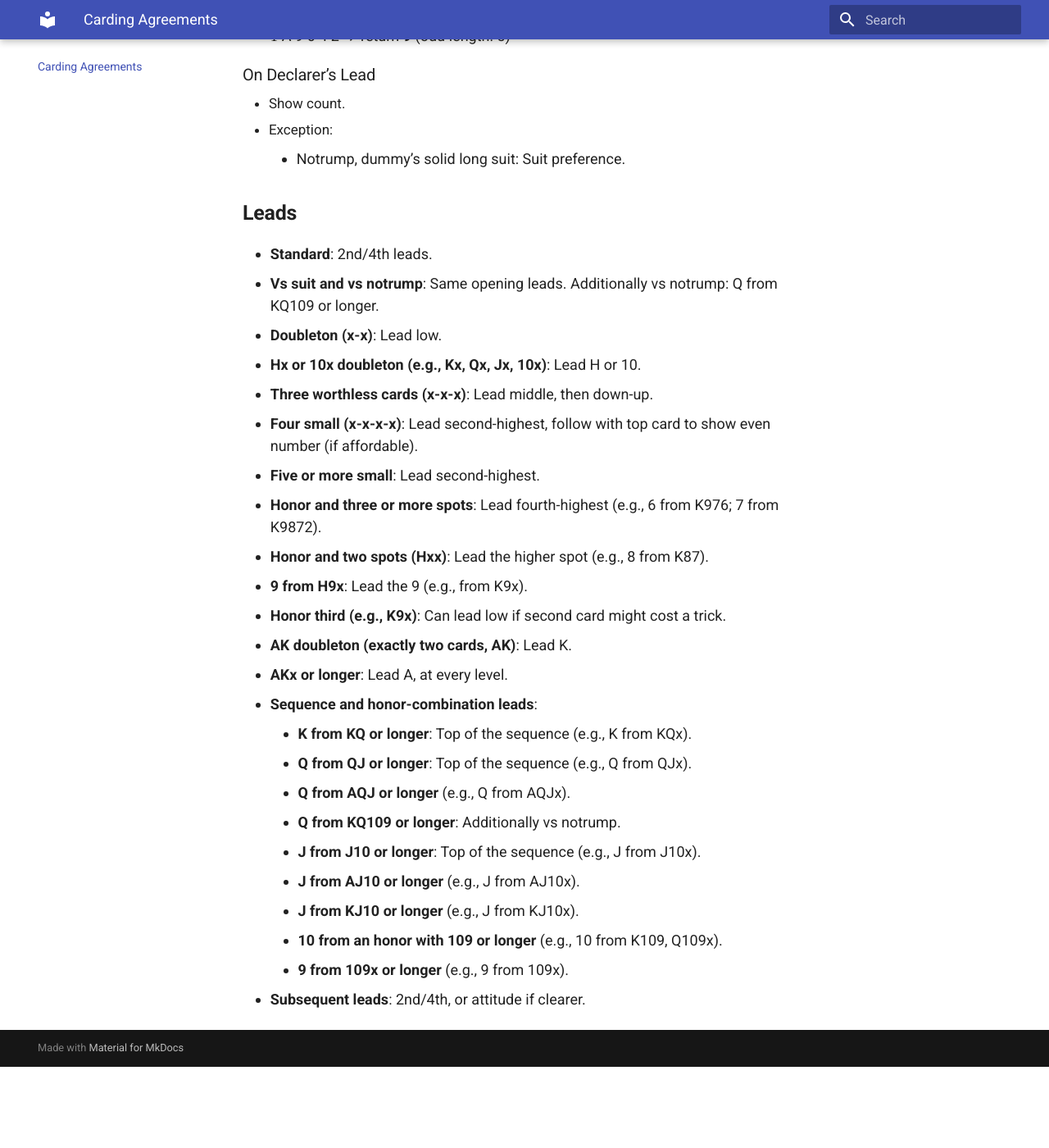
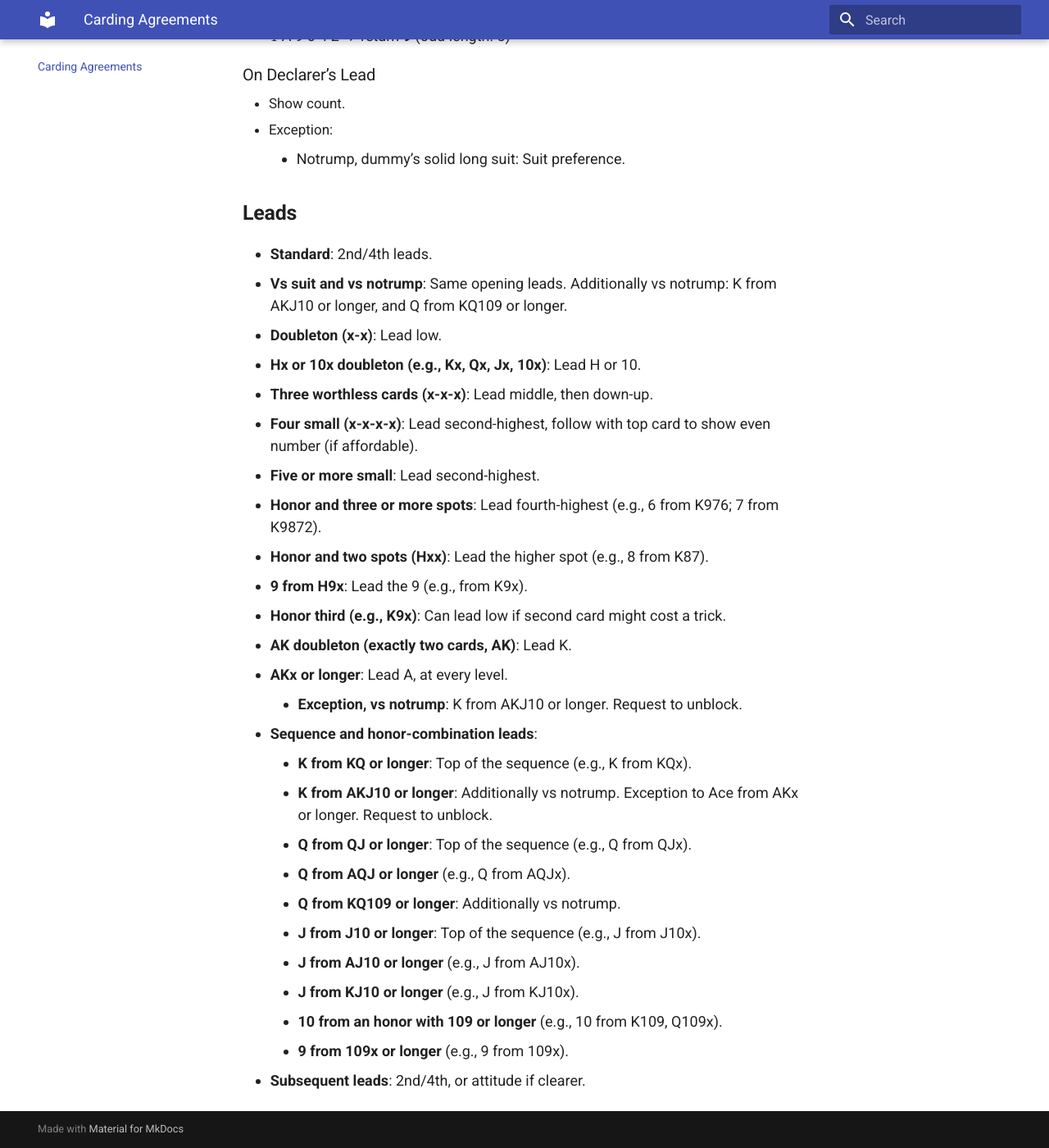
Before and after one commit to glindstrom/polish-club-notes, an MkDocs documentation site: the page built from docs/carding-agreements.md, in a window 1280 px wide and 1400 px high, scrolled down 2091 px. Shown: the whole window at 82% size. Built offline with MkDocs 1.6.1 and Material for MkDocs 9.7.7, drawn with Linux system fonts in a browser that asks for light colours; before the commit the page ends 3392 px from its top, so only the background shows below that.

Commit message:
docs(carding): restore King from AKJ10 vs notrump
Lead the King from AKJ10 or longer against notrump as an unblock request, and state it as the exception to the Ace from AKx or longer.

Co-authored-by: glindstrom <glindstrom@users.noreply.github.com>

```diff
--- a/docs/carding-agreements.md
+++ b/docs/carding-agreements.md
@@ -63,7 +63,7 @@ East holds:
 
 ### Leads
 - **Standard**: 2nd/4th leads.
-- **Vs suit and vs notrump**: Same opening leads. Additionally vs notrump: Q from KQ109 or longer.
+- **Vs suit and vs notrump**: Same opening leads. Additionally vs notrump: K from AKJ10 or longer, and Q from KQ109 or longer.
 - **Doubleton (x-x)**: Lead low.
 - **Hx or 10x doubleton (e.g., Kx, Qx, Jx, 10x)**: Lead H or 10.
 - **Three worthless cards (x-x-x)**: Lead middle, then down-up.
@@ -75,8 +75,10 @@ East holds:
 - **Honor third (e.g., K9x)**: Can lead low if second card might cost a trick.
 - **AK doubleton (exactly two cards, AK)**: Lead K.
 - **AKx or longer**: Lead A, at every level.
+    - **Exception, vs notrump**: K from AKJ10 or longer. Request to unblock.
 - **Sequence and honor-combination leads**:
     - **K from KQ or longer**: Top of the sequence (e.g., K from KQx).
+    - **K from AKJ10 or longer**: Additionally vs notrump. Exception to Ace from AKx or longer. Request to unblock.
     - **Q from QJ or longer**: Top of the sequence (e.g., Q from QJx).
     - **Q from AQJ or longer** (e.g., Q from AQJx).
     - **Q from KQ109 or longer**: Additionally vs notrump.
--- a/docs/convention-card.html
+++ b/docs/convention-card.html
@@ -427,7 +427,7 @@
         <table class="info-table">
           <tr><th>Lead</th><th>vs Suit</th><th>vs NT</th></tr>
           <tr><td>A</td>   <td>AKx(+), Ax</td>                   <td>=</td></tr>
-          <tr><td>K</td>   <td>AK, KQ(+), Kx</td>                <td>=</td></tr>
+          <tr><td>K</td>   <td>AK, KQ(+), Kx</td>                <td>+ AKJ10(+)<br><span class="note">exception to A from AKx(+); unblock request</span></td></tr>
           <tr><td>Q</td>   <td>QJ(+), Qx, AQJ(+)</td>            <td>+ KQ109(+)</td></tr>
           <tr><td>J</td>   <td>J10(+), AJ10(+), KJ10(+)</td>     <td>=</td></tr>
           <tr><td>10</td>  <td>10x, H109(+)</td>                  <td>=</td></tr>
@@ -652,7 +652,7 @@
         <table class="info-table">
           <tr><th>Utspel</th><th>Mot f&auml;rg</th><th>Mot NT</th></tr>
           <tr><td>A</td>    <td>AKx(+), Ax</td>                   <td>=</td></tr>
-          <tr><td>K</td>    <td>AK, KQ(+), Kx</td>                <td>=</td></tr>
+          <tr><td>K</td>    <td>AK, KQ(+), Kx</td>                <td>+ AKJ10(+)<br><span class="note">undantag fr&aring;n A fr&aring;n AKx(+); sl&auml;ppbeg&auml;ran</span></td></tr>
           <tr><td>Q</td>    <td>QJ(+), Qx, AQJ(+)</td>            <td>+ KQ109(+)</td></tr>
           <tr><td>J</td>    <td>J10(+), AJ10(+), KJ10(+)</td>     <td>=</td></tr>
           <tr><td>10</td>   <td>10x, H109(+)</td>                  <td>=</td></tr>
```
